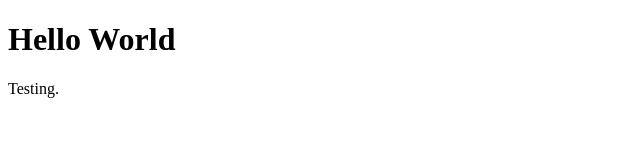
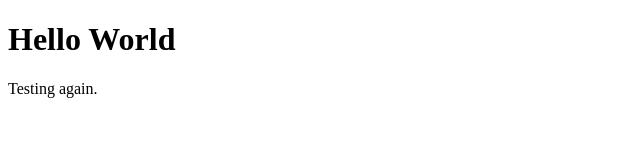
Before and after one commit to Areloch/Areloch.github.io, a plain HTML site: page index.html in a window 1280 px wide. Shown: the full height of the page, 0-640 px from the left. Drawn offline with Linux system fonts and the light colour scheme.

Commit message:
Testing some stuff

```diff
--- a/index.html
+++ b/index.html
@@ -2,6 +2,6 @@
 <html>
 <body>
 <h1>Hello World</h1>
-<p>Testing.</p>
+<p>Testing again.</p>
 </body>
 </html>
```
Also changed, not shown: test.txt (added).
